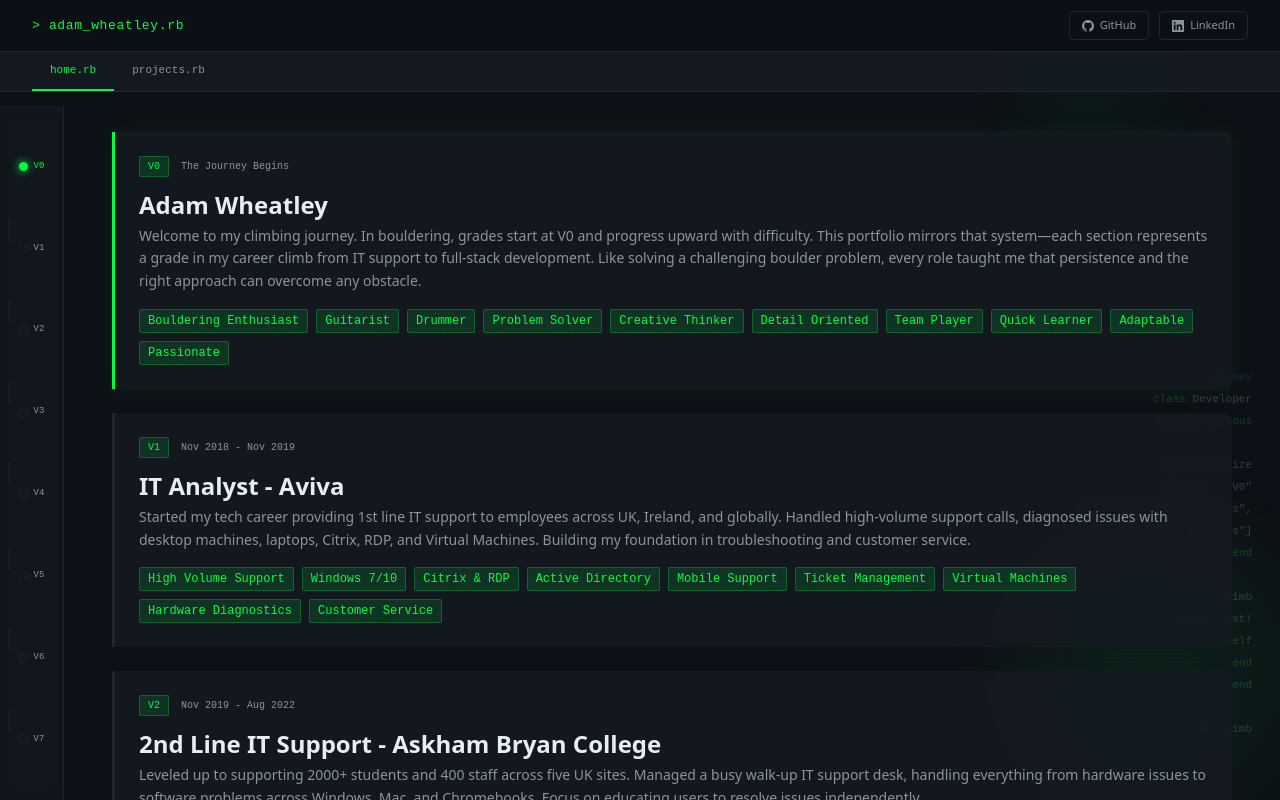
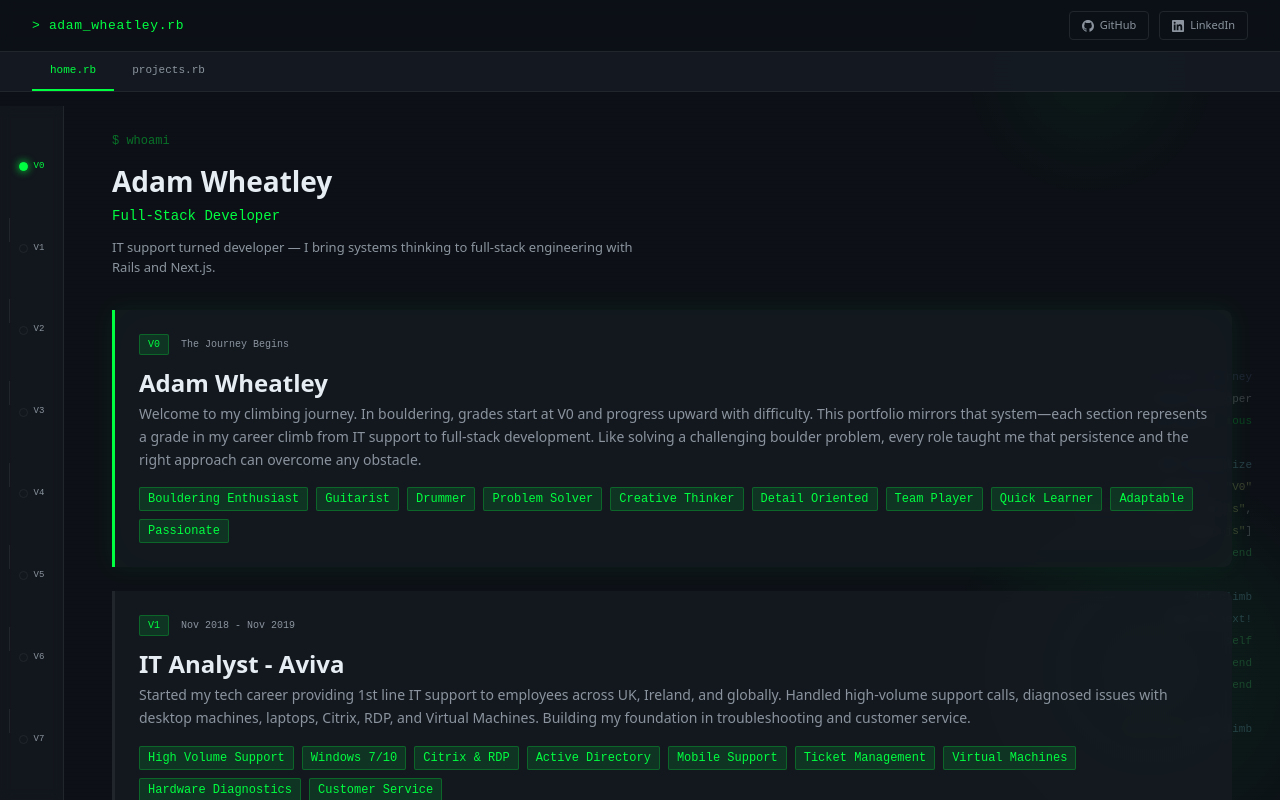
Before and after one commit to A-Wheeto/adamwheatley.net, a Next.js app: page / in a window 1280 px wide. Shown: the top 800 px of the page. Built offline with nearby package versions, Linux system fonts and the light colour scheme.

Commit message:
feat: add whoami intro block above career timeline

```diff
--- a/src/app/globals.css
+++ b/src/app/globals.css
@@ -353,6 +353,39 @@ body {
   border: 1px dashed rgba(0, 255, 65, 0.2);
 }
 
+/* ── Whoami intro ── */
+.whoami-block {
+  padding: 0 0 8px 0;
+}
+
+.whoami-prompt {
+  font-family: var(--mono);
+  font-size: 12px;
+  color: rgba(0, 255, 65, 0.4);
+  margin-bottom: 10px;
+}
+
+.whoami-name {
+  font-size: 28px;
+  font-weight: bold;
+  color: #e6edf3;
+  margin-bottom: 4px;
+}
+
+.whoami-role {
+  font-family: var(--mono);
+  font-size: 14px;
+  color: var(--green);
+  margin-bottom: 10px;
+}
+
+.whoami-bio {
+  font-size: 13px;
+  color: var(--muted);
+  line-height: 1.6;
+  max-width: 540px;
+}
+
 /* ── Project card ── */
 .project-card {
   border-left: 3px solid var(--border);
--- a/src/app/page.tsx
+++ b/src/app/page.tsx
@@ -45,6 +45,15 @@ export default function HomePage() {
       />
 
       <div className="flex flex-col gap-6 py-10 px-4 md:px-12 pb-20 lg:pb-10">
+        <div className="whoami-block">
+          <p className="whoami-prompt">$ whoami</p>
+          <p className="whoami-name">Adam Wheatley</p>
+          <p className="whoami-role">Full-Stack Developer</p>
+          <p className="whoami-bio">
+            IT support turned developer — I bring systems thinking to full-stack engineering with Rails and Next.js.
+          </p>
+        </div>
+
         {careerGrades.map((grade, index) => (
           <section
             key={grade.grade}
```
